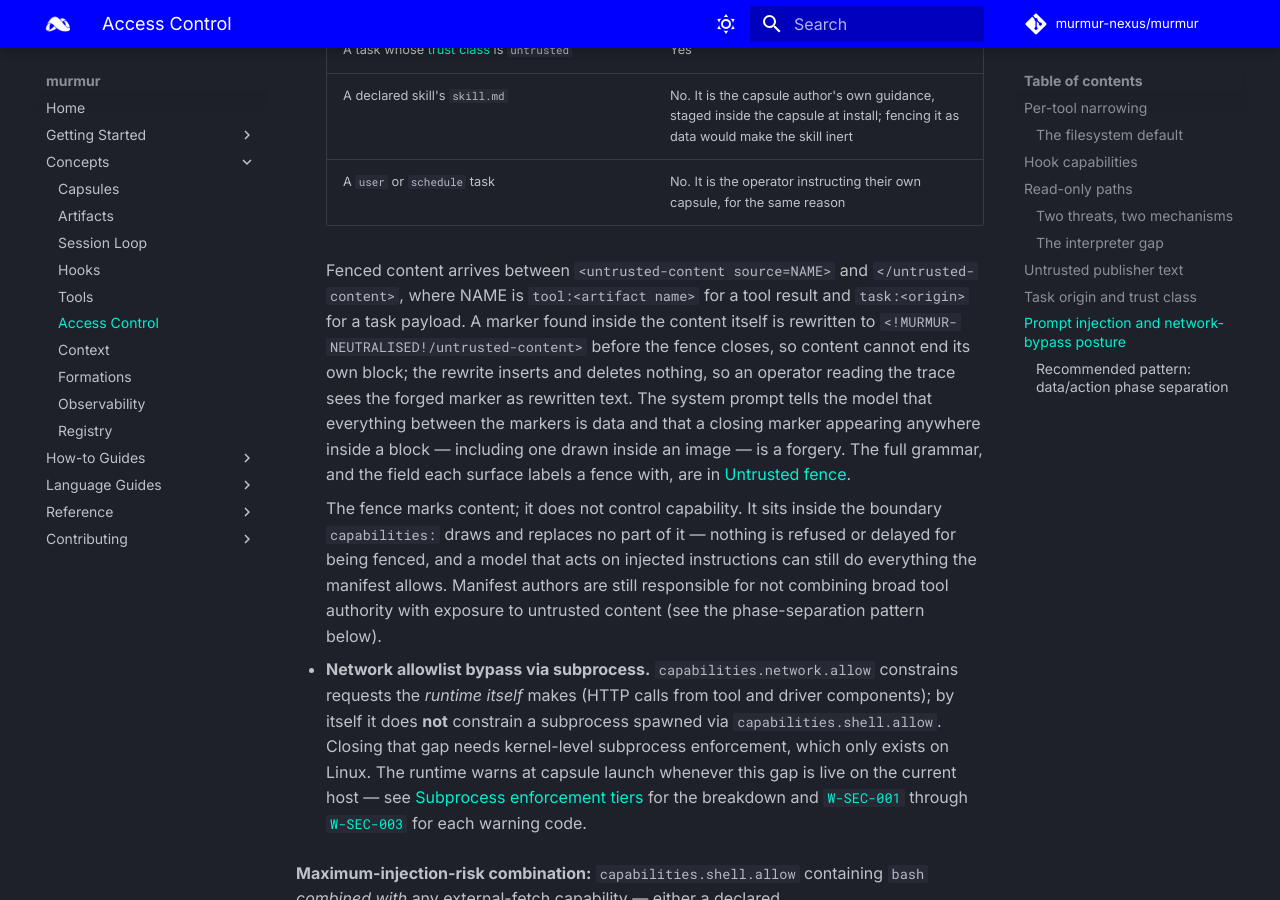
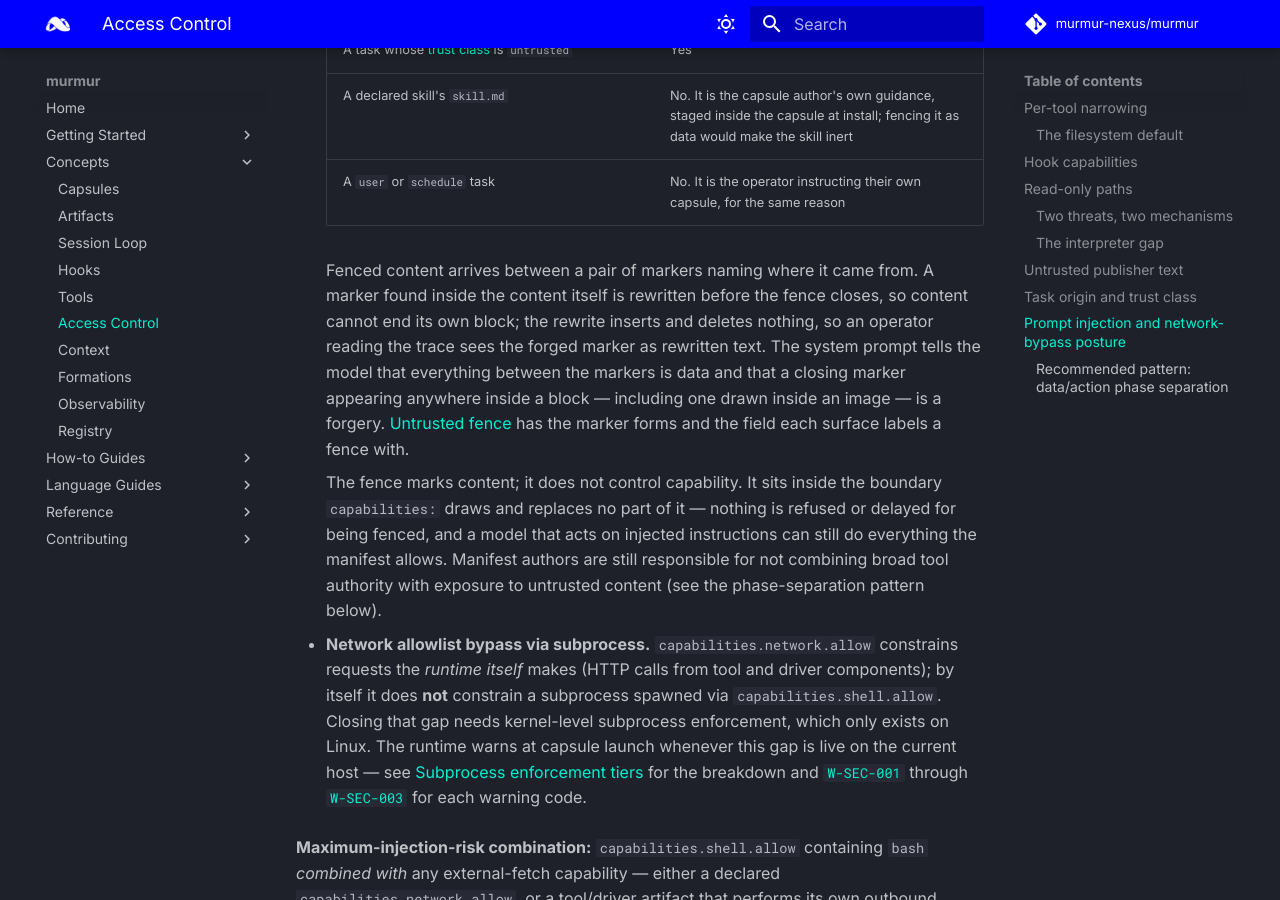
Before and after one commit to murmur-nexus/murmur, an MkDocs documentation site: the page built from docs/content/concepts/access-control.md, in a window 1280 px wide and 900 px high, scrolled down 5925 px. Built offline with MkDocs 1.6.1 and Material for MkDocs 9.7.7, drawn with Linux system fonts in a browser that asks for light colours; comment, search, counter and statistics services are not loaded.

```diff
--- a/docs/content/concepts/access-control.md
+++ b/docs/content/concepts/access-control.md
@@ -225,15 +225,13 @@ available, and permanently open elsewhere.
     | A declared skill's `skill.md` | No. It is the capsule author's own guidance, staged inside the capsule at install; fencing it as data would make the skill inert |
     | A `user` or `schedule` task | No. It is the operator instructing their own capsule, for the same reason |
 
-    Fenced content arrives between `<untrusted-content source=NAME>` and `</untrusted-content>`,
-    where NAME is `tool:<artifact name>` for a tool result and `task:<origin>` for a task payload.
-    A marker found inside the content itself is rewritten to
-    `<!MURMUR-NEUTRALISED!/untrusted-content>` before the fence closes, so content cannot end its
-    own block; the rewrite inserts and deletes nothing, so an operator reading the trace sees the
+    Fenced content arrives between a pair of markers naming where it came from. A marker found
+    inside the content itself is rewritten before the fence closes, so content cannot end its own
+    block; the rewrite inserts and deletes nothing, so an operator reading the trace sees the
     forged marker as rewritten text. The system prompt tells the model that everything between the
     markers is data and that a closing marker appearing anywhere inside a block — including one
-    drawn inside an image — is a forgery. The full grammar, and the field each surface labels a
-    fence with, are in [Untrusted fence](../reference/untrusted-fence.md).
+    drawn inside an image — is a forgery. [Untrusted fence](../reference/untrusted-fence.md) has
+    the marker forms and the field each surface labels a fence with.
 
     The fence marks content; it does not control capability. It sits inside the boundary
     `capabilities:` draws and replaces no part of it — nothing is refused or delayed for being
```
Also changed, not shown: docs/content/reference/workdir.md (+2 -1 lines), 1 other file.
